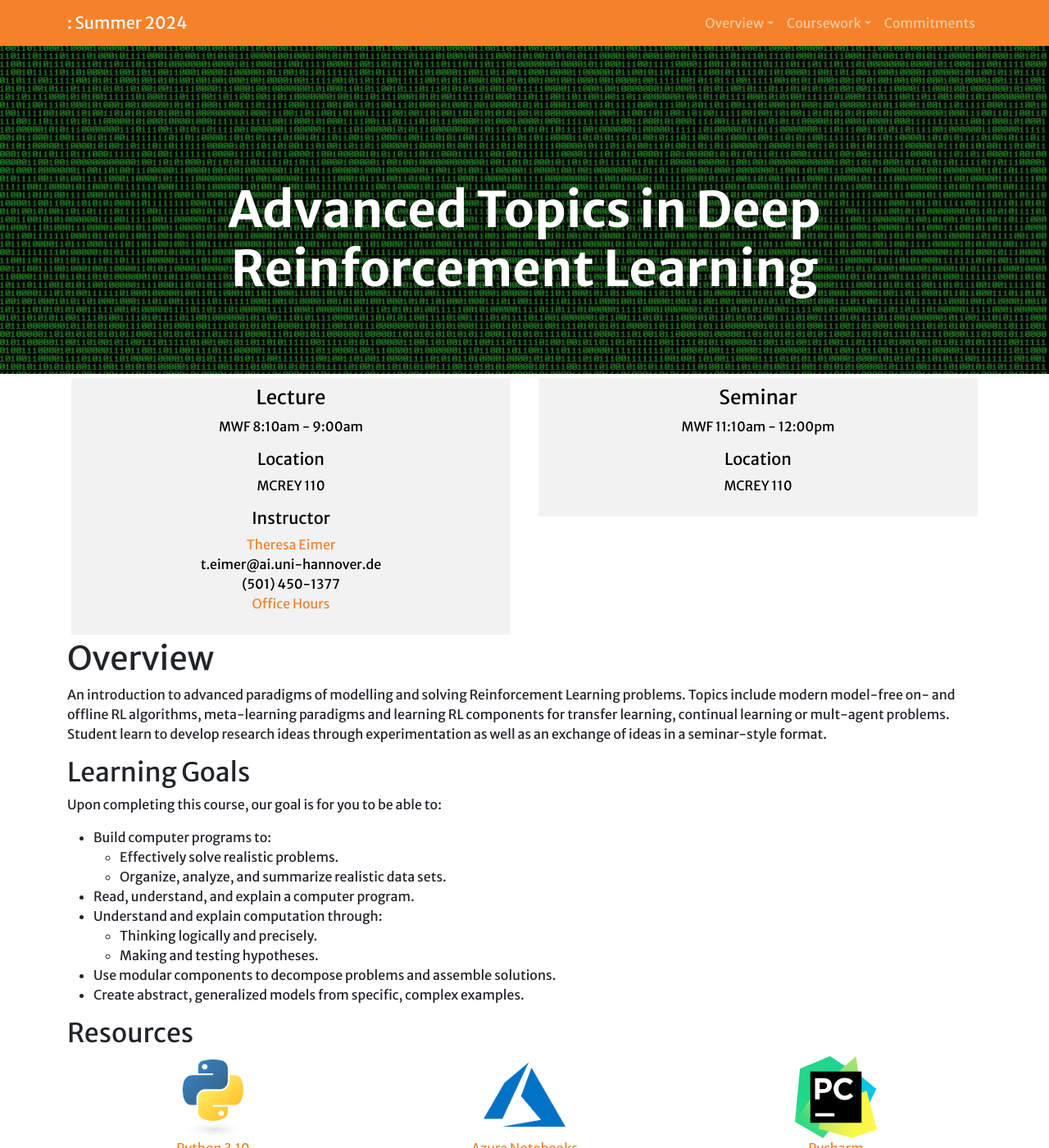
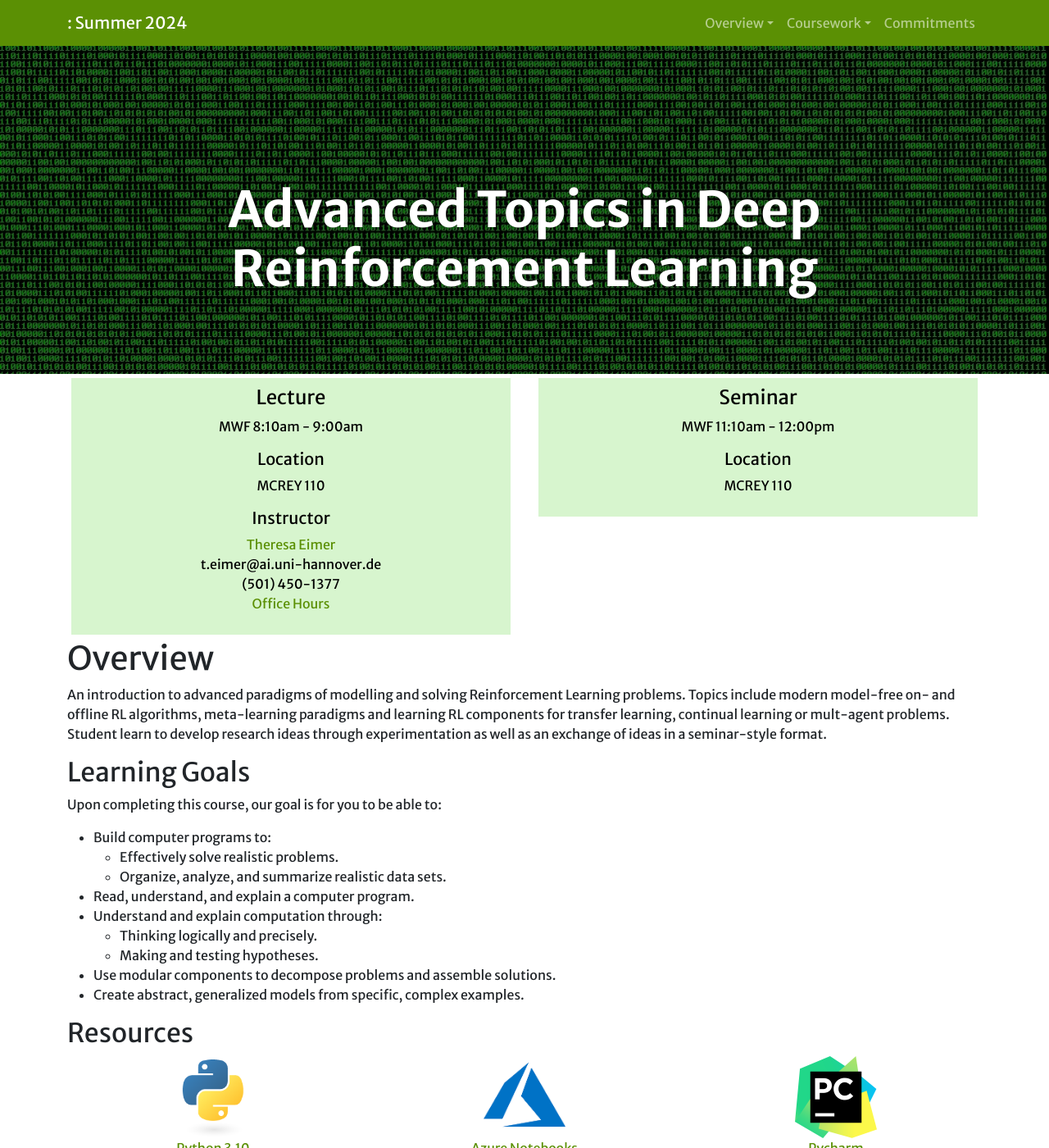
Before and after one commit to automl-edu/advanced-topics-in-deep-rl, a Jekyll site: the page built from index.md, in a window 1280 px wide and 1400 px high. Shown: the whole window at 82% size. Built offline with Jekyll 4.4.1, drawn with Linux system fonts in a browser that asks for light colours; a script that is not in the unit is left out; our own code applies the rules of GitHub Pages for plain Markdown files.

Commit message:
color changes

```diff
--- a/_config.yml
+++ b/_config.yml
@@ -18,7 +18,7 @@ description: >- # this means to ignore newlines until "baseurl:"
   Topics include modern model-free on- and offline RL algorithms,
   meta-learning paradigms and learning RL components for transfer learning, continual learning or mult-agent problems.
   Student learn to develop research ideas through experimentation as well as an exchange of ideas in a seminar-style format.
-baseurl: "/csci000" # the subpath of your site, e.g. /blog
+baseurl: "." # the subpath of your site, e.g. /blog
 url: "" # the base hostname & protocol for your site, e.g. http://example.com
 
 #number: CSCI 000
--- a/assets/css/main.css
+++ b/assets/css/main.css
@@ -21,9 +21,9 @@ body {
 /* Color definitions */
 
 :root {
-   --main-color:#f5822a;
-   --dull-color:#ac3911;
-   --light-bg:#f2f2f2;
+   --main-color:#5b9004;
+   --dull-color:#085a02;
+   --light-bg:#d7f5ce;
 }
 
 
```
